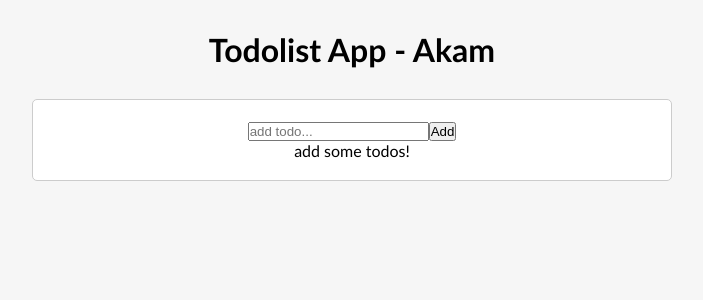
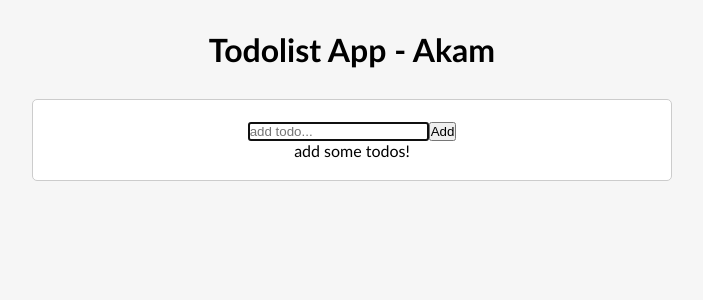
Before and after one commit to akamzandi/Todolist-App, a React (Create React App) app: page / in a window 1280 px wide. Shown: the top 300 px of the page, without its empty margins (288-991 px from the left). Built offline with nearby package versions, Linux system fonts and the light colour scheme.

Commit message:
focus on input when edit is clicked

```diff
--- a/src/components/TodoForm.js
+++ b/src/components/TodoForm.js
@@ -1,7 +1,12 @@
-import { useState } from "react";
+import { useState, useRef, useEffect } from "react";
 
 const TodoForm = (props) => {
   const [input, setInput] = useState("");
+  const inputRef = useRef(null);
+
+  useEffect(() => {
+    inputRef.current.focus();
+  }, []);
 
   const changeHandler = (e) => {
     setInput(e.target.value);
@@ -26,6 +31,7 @@ const TodoForm = (props) => {
             value={input}
             onChange={changeHandler}
             placeholder="update todo..."
+            ref={inputRef}
           />
           <button type="submit">Update</button>
         </>
@@ -36,6 +42,7 @@ const TodoForm = (props) => {
             value={input}
             onChange={changeHandler}
             placeholder="add todo..."
+            ref={inputRef}
           />
           <button type="submit">Add</button>
         </>
```
